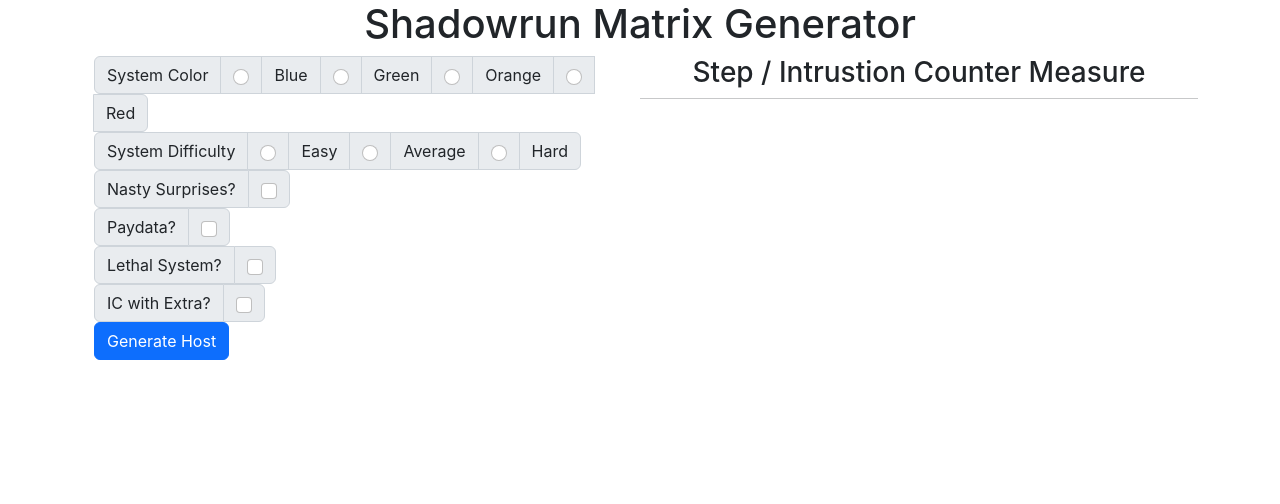
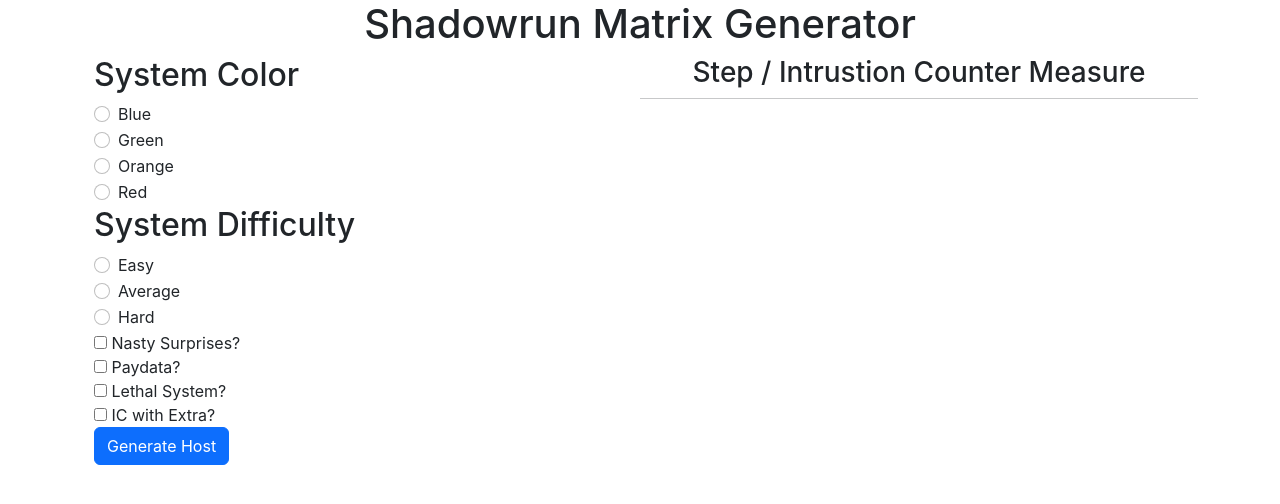
Before and after one commit to criticalfault/sr3-matrix-generator, a React (Create React App) app: page / in a window 1280 px wide. Shown: the top 504 px of the page. Built offline with nearby package versions, Linux system fonts and the light colour scheme.

Commit message:
Completely revamped the Bootstrapped nature of things. Still need to get this ultimately fixed up to look its best, this will make it look so much better

```diff
--- a/src/components/SecuritySheaf.js
+++ b/src/components/SecuritySheaf.js
@@ -6,6 +6,7 @@
 import Col from 'react-bootstrap/Col';
 import Button from 'react-bootstrap/Button';
 import InputGroup from 'react-bootstrap/InputGroup';
+import Form from 'react-bootstrap/Form';
 import IC from './IC.js';
 import ServerEvent from './ServerEvent';
 import PayData from './PayData.js';
@@ -15,6 +16,7 @@
     const [sheafDifficulty, setSheafDifficulty] = useState('easy');
     const [PaydataCheck, setPaydataCheck] = useState(false);
     const [NastySurprises, setNastySurprises] = useState(false);
+    const [NastySurprisesOutput, setNastySurprisesOutput] = useState('');
     const [SecurityValue, setSecurityValue] = useState('');
     const [SecuritySheafOutput, setSecuritySheafOutput] = useState('');
     const [LethalSystem, setLethalSystem]= useState(false);
@@ -106,8 +108,9 @@
     const ReactiveWhite = (ICStep) => {
         var IC = ["Probe", "Probe", "Trace", "Trace", "Trace", "Tar Baby"]
         var ICName = IC[Dice(1,6,-1)];
-        var ICExtra = "-" + ICRating() + ReactiveOptions()
-        EventListTemp.push({"type":"IC", "ICStep":ICStep, "ICName":ICName, "ICExtra":ICExtra, "ICDescription":ICTypes[ICName]});
+        var ICExtra = "-" + ICRating();
+        var ICOptions = ReactiveOptions();
+        EventListTemp.push({"type":"IC", "ICStep":ICStep, "ICName":ICName, "ICExtra":ICExtra, "ICOptions":ICOptions, "ICDescription":ICTypes[ICName]});
         return ICName + ICExtra;
     }
 
@@ -119,8 +122,9 @@
         if (n <= 3)
             I += Crippler();
 
-        var ICExtra = "-" + ICRating() + ProactiveOptions();
-        EventListTemp.push({"type":"IC", "ICStep":ICStep, "ICName":I, "ICExtra":ICExtra, "ICDescription":ICTypes[ICName]});
+        var ICExtra = "-" + ICRating();
+        var ICOptions =  ProactiveOptions();
+        EventListTemp.push({"type":"IC", "ICStep":ICStep, "ICName":I, "ICExtra":ICExtra, "ICOptions":ICOptions, "ICDescription":ICTypes[ICName]});
         return I + ICExtra;
     }
 
@@ -133,9 +137,9 @@
         if ((n >= 2)&&(n <= 4)){
             I += TrapIC();
         }
-
         var options = ReactiveOptions();
-        EventListTemp.push({"type":"IC", "ICStep":ICStep, "ICName":I, "ICExtra":ICExtra+options, "ICDescription":ICTypes[ICName]});
+        var ICOptions = ReactiveOptions();
+        EventListTemp.push({"type":"IC", "ICStep":ICStep, "ICName":I, "ICExtra":ICExtra, "ICOptions":ICOptions, "ICDescription":ICTypes[ICName]});
         return I + ICExtra + options;
     }
 
@@ -144,11 +148,13 @@
         var n = Dice(2,6,-2)
         var I = IC[n]
         var ICName = I;
-        if (n <= 3)
+        if (n <= 3){
             I += Ripper()
+        }
         var ICExtra = "-" + ICRating();
         var options = ProactiveOptions();
-        EventListTemp.push({"type":"IC", "ICStep":ICStep, "ICName":I, "ICExtra":ICExtra+options, "ICDescription":ICTypes[ICName]});
+        var ICOptions = ProactiveOptions();
+        EventListTemp.push({"type":"IC", "ICStep":ICStep, "ICName":I, "ICExtra":ICExtra, "ICOptions":ICOptions, "ICDescription":ICTypes[ICName]});
         return I + ICExtra + options
     }
 
@@ -174,16 +180,17 @@
     }
 
     const TrapIC = () => {
-        return "";
-        // var Trap = ["Data Bomb", "Blaster", "Blaster", "Blaster", "Killer", "Killer", "Killer", "Sparky", "Sparky", "Sparky", "Black"]
-        // var n = Dice(2,6,-2)
-        // var I = Trap[n] + "-" + ICRating()
-        // if ((n === 0)&&(Dice(1,6,0) >= 5))
-        //     I = "Pavlov " + I
-        // else if (n === 12)
-        //     I = Black()
+        if(ICOptions){
+            var Trap = ["Data Bomb", "Blaster", "Blaster", "Blaster", "Killer", "Killer", "Killer", "Sparky", "Sparky", "Sparky", "Black"]
+            var n = Dice(2,6,-2)
+            var I = Trap[n] + "-" + ICRating()
+            if ((n === 0)&&(Dice(1,6,0) >= 5))
+                I = "Pavlov " + I
+            else if (n === 12)
+                I = Black()
 
-        // return " with trap " + I
+            return " with trap " + I
+        }
     }
 
     const Crippler = () => {
@@ -196,49 +203,54 @@
     }
 
     const ReactiveOptions = () => {
-        return "";
-        // var ICOptions = [" (Shielding)", " (Shielding)", " (Shielding)", " (Armor)", "None", "None", "Trap", " (Armor)", " (Shifting)", " (Shifting)", " (Shifting)"]
-        // var n = Dice(2,6,-2)
-        // var O = ICOptions[n]
-        // if ((n === 4)|(n === 5))
-        //     O = ""
-        // else if (n === 6)
-        //     O = TrapIC()
+        if(ICOptions){
+            var ICOptions = ["Shielding", "Shielding", "Shielding", "Armor", false, false, "Trap", "Armor", "Shifting", "Shifting", "Shifting"]
+            var n = Dice(2,6,-2)
+            var O = ICOptions[n]
+            if ((n === 4)|(n === 5))
+                O = ""
+            else if (n === 6)
+                O = TrapIC()
 
-        // return O
+            return O
+        }else{
+            return false;
+        }
     }
 
     const ProactiveOptions = () => {
-        return "";
-        // var ICOptions = ["Party Cluster", "Party Cluster", " (Expert Offense", " (Shifting)", " (Cascading)", "None", " (Armor)", " (Shielding)", " (Expert Defense", "Trap", "Roll Twice"]
-        // var n = Dice(2,6,-2)
-        // var O = ICOptions[n]
-        // if ((n === 2)|(n === 8))
-        //     O += "-" + Dice(1,3,0).toString() + ")"
-        // else if (n === 5)
-        //     O = ""
-        // else if (n === 9)
-        //     O = TrapIC()
-        // else if (n === 10) {
-        //     O = ""
-        //     for (var m = 0; m < 2; m++) {
-        //         var n2 = Dice(2,6,-2)
-        //         while (n2 === 10)
-        //             n2 = Dice(2,6,-2)
+        if(ICOptions){
+            var ICOptions = ["Party Cluster", "Party Cluster", "Expert Offense", "Shifting", "Cascading", false, "Armor", "Shielding", "Expert Defense", "Trap", "Roll Twice"]
+            var n = Dice(2,6,-2)
+            var O = ICOptions[n]
+            if ((n === 2)|(n === 8))
+                O += "-" + Dice(1,3,0).toString() + ")"
+            else if (n === 5)
+                O = ""
+            else if (n === 9)
+                O = TrapIC()
+            else if (n === 10) {
+                O = ""
+                for (var m = 0; m < 2; m++) {
+                    var n2 = Dice(2,6,-2)
+                    while (n2 === 10)
+                        n2 = Dice(2,6,-2)
 
-        //         var O2 = ICOptions[n2]
-        //         if ((n2 === 2)|(n2 === 8))
-        //             O2 += "-" + Dice(1,3,0).toString() + ")"
-        //         else if (n2 === 5)
-        //             O2 = ""
-        //         else if (n2 === 9)
-        //             O2 = TrapIC()
+                    var O2 = ICOptions[n2]
+                    if ((n2 === 2)|(n2 === 8))
+                        O2 += "-" + Dice(1,3,0).toString() + ")"
+                    else if (n2 === 5)
+                        O2 = ""
+                    else if (n2 === 9)
+                        O2 = TrapIC()
 
-        //         O += O2
-        //     }
-        // }
-
-        // return O
+                    O += O2
+                }
+            }
+            return O
+        }else{
+            return false;
+        }
     }
 
     const PayDataGenerate = (systemColor) => {
@@ -397,6 +409,35 @@
         if(sheafCode === "orange"){ StepModifier = 2 }
         if(sheafCode === "red")   { StepModifier = 1 }
 
+        if (NastySurprises === true) {
+            //Still need to work this in, see about how we can display this nicely when its enabled.
+            // let Surprises = ["Semi-Autonomous Knowbot", "Teleporting SAN", "Vanishing SAN", "Bouncer Host", "Data Bomb", "Scramble IC", "Security Decker(s)", "Worm", "Chokepoint", "Trap Door", "Virtual Host"]
+            // let n = Dice(2,6,-2)
+            // let S = Surprises[n]
+            // if (n === 4) {
+            //     if (Dice(1,6,0) >= 5)
+            //         S = "Pavlov " + S
+            //     if (Dice(1,6,0) <= 4)
+            //         S += " guarding a file"
+            //     else
+            //         S += " guarding a slave device"
+            // }
+            // else if (n === 5) {
+            //     Roll = Dice(1,6,0)
+            //     if (Roll <= 2)
+            //         S += " guarding Access subsystem"
+            //     else if ((Roll == 3)|(Roll == 4))
+            //         S += " guarding Files subsystem"
+            //     else if (Roll >= 5)
+            //         S += " guarding Slave subsystem"
+            // }
+            // else if (n === 7) {
+            //     S += Worm()
+            // }
+
+            setNastySurprisesOutput(S);
+        }
+
         SecuritySheafOutput += "\nStep: Event"
 
         for (let n = 0; AlertStatus < 3; n++) {
@@ -491,45 +532,75 @@
         </Row>
         <Row>
             <Col >
-                <div className='align-left'>
-                    <InputGroup onChange={onChangeSheafCode}>
-                        <InputGroup.Text>System Color</InputGroup.Text>
-                        <InputGroup.Radio aria-label="Blue" value='blue' name="sheafCode"/>
-                        <InputGroup.Text>Blue</InputGroup.Text>
-                        <InputGroup.Radio aria-label="Green"  value='green' name="sheafCode"/>
-                        <InputGroup.Text>Green</InputGroup.Text>
-                        <InputGroup.Radio aria-label="Orange" value="orange" name="sheafCode"/>
-                        <InputGroup.Text>Orange</InputGroup.Text>
-                        <InputGroup.Radio aria-label="Red" value='red' name="sheafCode"/>
-                        <InputGroup.Text>Red</InputGroup.Text>
-                    </InputGroup>
-                    <InputGroup onChange={onChangeSheafDifficulty}>
-                        <InputGroup.Text>System Difficulty</InputGroup.Text>
-                        <InputGroup.Radio aria-label="easy" value='easy' name="sheafDifficulty"/>
-                        <InputGroup.Text>Easy</InputGroup.Text>
-                        <InputGroup.Radio aria-label="average" value='average' name="sheafDifficulty"/>
-                        <InputGroup.Text>Average</InputGroup.Text>
-                        <InputGroup.Radio aria-label="hard" value="hard" name="sheafDifficulty"/>
-                        <InputGroup.Text>Hard</InputGroup.Text>
-                    </InputGroup>
-                    <InputGroup onChange={onChangeNastySurprises}>
-                        <InputGroup.Text>Nasty Surprises?</InputGroup.Text>
-                        <InputGroup.Checkbox name='NastySurprises' value={NastySurprises} aria-label="Nasty Surprises?" />
-                    </InputGroup>
-                    <InputGroup onChange={onChangePaydata}>
-                        <InputGroup.Text>Paydata?</InputGroup.Text>
-                        <InputGroup.Checkbox name='Paydata' value={PaydataCheck} aria-label="Paydata?" />
-                    </InputGroup>
-                    <InputGroup onChange={onChangeLethalSystem}>
-                        <InputGroup.Text>Lethal System?</InputGroup.Text>
-                        <InputGroup.Checkbox name='LethalSystem' value={LethalSystem} aria-label="Lethal System?" />
-                    </InputGroup>
-                    <InputGroup onChange={onChangeICOptions}>
-                        <InputGroup.Text>IC with Extra?</InputGroup.Text>
-                        <InputGroup.Checkbox name='ICOptions' value={ICOptions} aria-label="IC with Extra?" />
-                    </InputGroup>
+                <Form className='align-left'>
+                    <div onChange={onChangeSheafCode}>
+                        <h2>System Color</h2>
+                        <div className="form-check">
+                            <label className="form-check-label">Blue
+                                <input className="form-check-input" type="radio" aria-label="Blue" value='blue' name="sheafCode" />
+                            </label>
+                        </div>
+                        <div className="form-check">
+                            <label className="form-check-label">Green
+                                <input className="form-check-input" type="radio" value='green' name="sheafCode"/>
+                            </label>
+                        </div>
+                        <div className="form-check">
+                            <label className="form-check-label">Orange
+                                <input className="form-check-input" type="radio" aria-label="Orange" value="orange" name="sheafCode"/>
+                            </label>
+                        </div>
+                        <div className="form-check">
+                            <label className="form-check-label">Red
+                                <input className="form-check-input" type="radio" aria-label="Red" value='red' name="sheafCode"/>
+                            </label>
+                        </div>
+                    </div>
+                    <div onChange={onChangeSheafDifficulty}>
+                        <h2>System Difficulty</h2>
+                        <div className="form-check">
+                            <label className="form-check-label">Easy
+                                <input type="radio" className="form-check-input" aria-label="easy" value='easy' name="sheafDifficulty"/>
+                            </label>
+                        </div>
+                        <div className="form-check">
+                            <label className="form-check-label">Average
+                                <input type="radio" className="form-check-input" aria-label="average" value='average'name="sheafDifficulty"/>
+                            </label>
+                        </div>
+                        <div className="form-check">
+                            <label className="form-check-label">Hard
+                                <input type="radio" className="form-check-input" aria-label="hard" value="hard" name="sheafDifficulty"/>
+                            </label>
+                        </div>
+                    </div>
+                    <div>
+                        <label className="form-check-label">
+                            <input type="checkbox" name='NastySurprises' value={NastySurprises} onChange={onChangeNastySurprises} aria-label="Nasty Surprises?"/>
+                            &nbsp;Nasty Surprises?
+                        </label>
+                    </div>
+                    <div >
+                        <label className="form-check-label">
+                            <input type="checkbox" name='Paydata' value={PaydataCheck}  onChange={onChangePaydata} aria-label="Paydata?"/>
+                            &nbsp;Paydata?
+                        </label>
+                    </div>
+                    <div >
+                        <label className="form-check-label">
+                            <input type="checkbox" name='LethalSystem' value={LethalSystem} onChange={onChangeLethalSystem} aria-label="Lethal System?"/>
+                             &nbsp;Lethal System?
+                        </label>
+                    </div>
+                    <div c>
+                        <label className="form-check-label">
+                            <input type="checkbox" name='ICOptions' value={ICOptions} onChange={onChangeICOptions} aria-label="IC with Extra?"/>
+                            &nbsp;IC with Extra?
+                        </label>
+                    </div>
+
                     <Button onClick={GenerateSheaf}>Generate Host</Button>
-                </div>
+                </Form>
             </Col>
             <Col>
                 <Row>
@@ -537,16 +608,15 @@
                 {
                     EventList.map((item,index) => {
                         if(item.type === 'IC'){
-                            return (<IC ICStep={item.ICStep} ICName={item.ICName+item.ICExtra} ICDescription={item.ICDescription} />)
+                            return (<IC ICStep={item.ICStep} ICName={item.ICName+item.ICExtra} ICDescription={item.ICDescription} key={index}/>)
                         }else{
-                            return (<ServerEvent ICStep={item.ICStep} EventName={item.EventName} EventDescription={ServerEventTypes[item.EventName]} />)
+                            return (<ServerEvent ICStep={item.ICStep} EventName={item.EventName} EventDescription={ServerEventTypes[item.EventName]} key={index} />)
                         }
                     })
                 }
                 <hr></hr>
                 {
-                    //"size":MPSize, "protected":false, "defType":"", "defRating":0,  "description":""
-                    PayDataList.map((item,index) => <PayData size={item.size} protected={item.protected} defType={item.defType} defRating={item.defRating}  description={item.description} /> )
+                    PayDataList.map((item,index) => <PayData key={index} size={item.size} protected={item.protected} defType={item.defType} defRating={item.defRating}  description={item.description} /> )
                 }
                 </Row>
             </Col>
```
